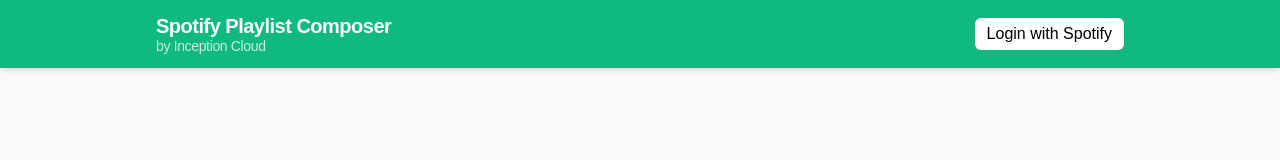
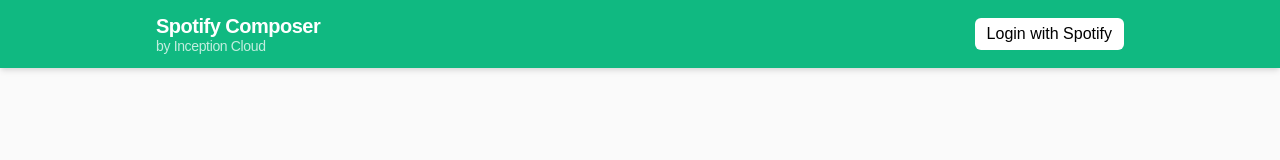
Before and after one commit to gomoritz/spotify-composer, a React (Create React App) app: page / in a window 1280 px wide. Shown: the top 160 px of the page. Built offline with nearby package versions, Linux system fonts and the light colour scheme; no server answers; a web font is replaced by a local one.

Commit message:
:pencil2: Rename project from "Spotify Playlist Composer" to "Spotify Composer"

```diff
--- a/src/components/Header.tsx
+++ b/src/components/Header.tsx
@@ -18,7 +18,7 @@ const Header: React.FC<Props> = () => {
             <div className="w-full flex justify-between items-center py-3 px-7 max-w-screen-lg mx-auto">
                 <div className="whitespace-nowrap flex-nowrap">
                     <p className="text-xl font-bold tracking-tight text-white m-0 p-0">
-                        Spotify Playlist Composer
+                        Spotify Composer
                     </p>
                     <p className="text-sm font-normal tracking-tight text-white opacity-75 -mt-1">
                         by Inception Cloud
--- a/src/spotify/playlists.ts
+++ b/src/spotify/playlists.ts
@@ -52,7 +52,7 @@ export async function createPlaylist(): Promise<Playlist> {
         body: JSON.stringify({
             name: `${getRandomEmoji()} ${profile.display_name}'s Composed Playlist`,
             description:
-                "🔥 Generated with the Spotify Playlist Composer by Inception Cloud. " +
+                "🔥 Generated with the Spotify Composer by Inception Cloud. " +
                 "👉 Create your own one at composer.inceptioncloud.net!",
         }),
     })
```
